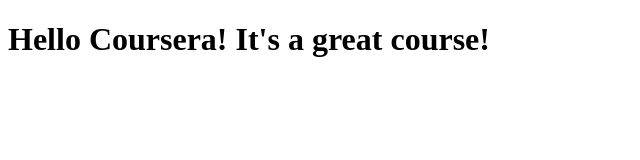
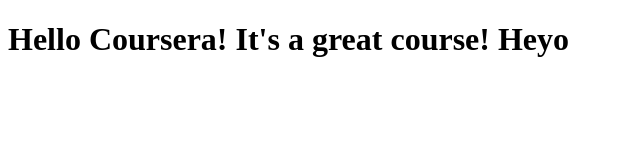
Before and after one commit to andrewh100/coursera-test, a plain HTML site: page site/index.html in a window 1280 px wide. Shown: the whole page, without its empty margins (0-640 px from the left). Drawn offline with Linux system fonts and the light colour scheme.

Commit message:
small test

```diff
--- a/site/index.html
+++ b/site/index.html
@@ -4,6 +4,6 @@
  	<title>Hello Coursera!</title>
  </head>
  <body>
- <h1> Hello Coursera! It's a great course!
+ <h1> Hello Coursera! It's a great course! Heyo
  </body>
  </html>
```
